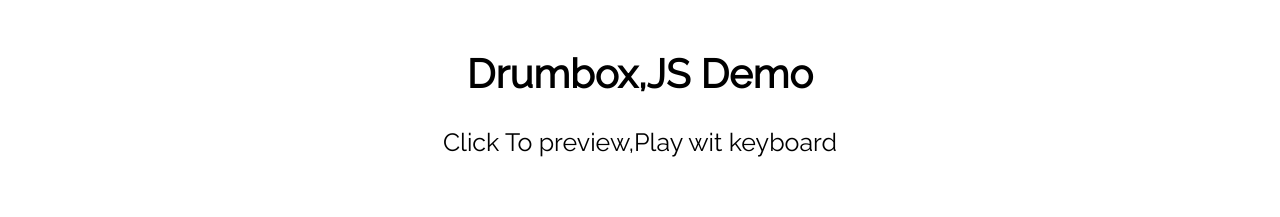
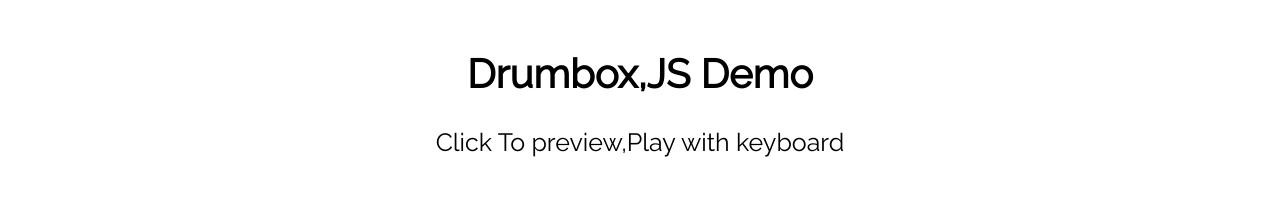
Before and after one commit to nikhil-web/Drumpad-Vanilla-JS-DEMO, a plain HTML site: page index.html in a window 1280 px wide. Shown: the top 217 px of the page. Drawn offline with Linux system fonts and the light colour scheme.

Commit message:
Update index.html

```diff
--- a/index.html
+++ b/index.html
@@ -15,7 +15,7 @@
     <section class="app">
       <header>
         <h1>Drumbox,JS Demo</h1>
-        <p>Click To preview,Play wit keyboard</p>
+        <p>Click To preview,Play with keyboard</p>
       </header>
       <div class="visual"></div>
       <div class="pads">
```
